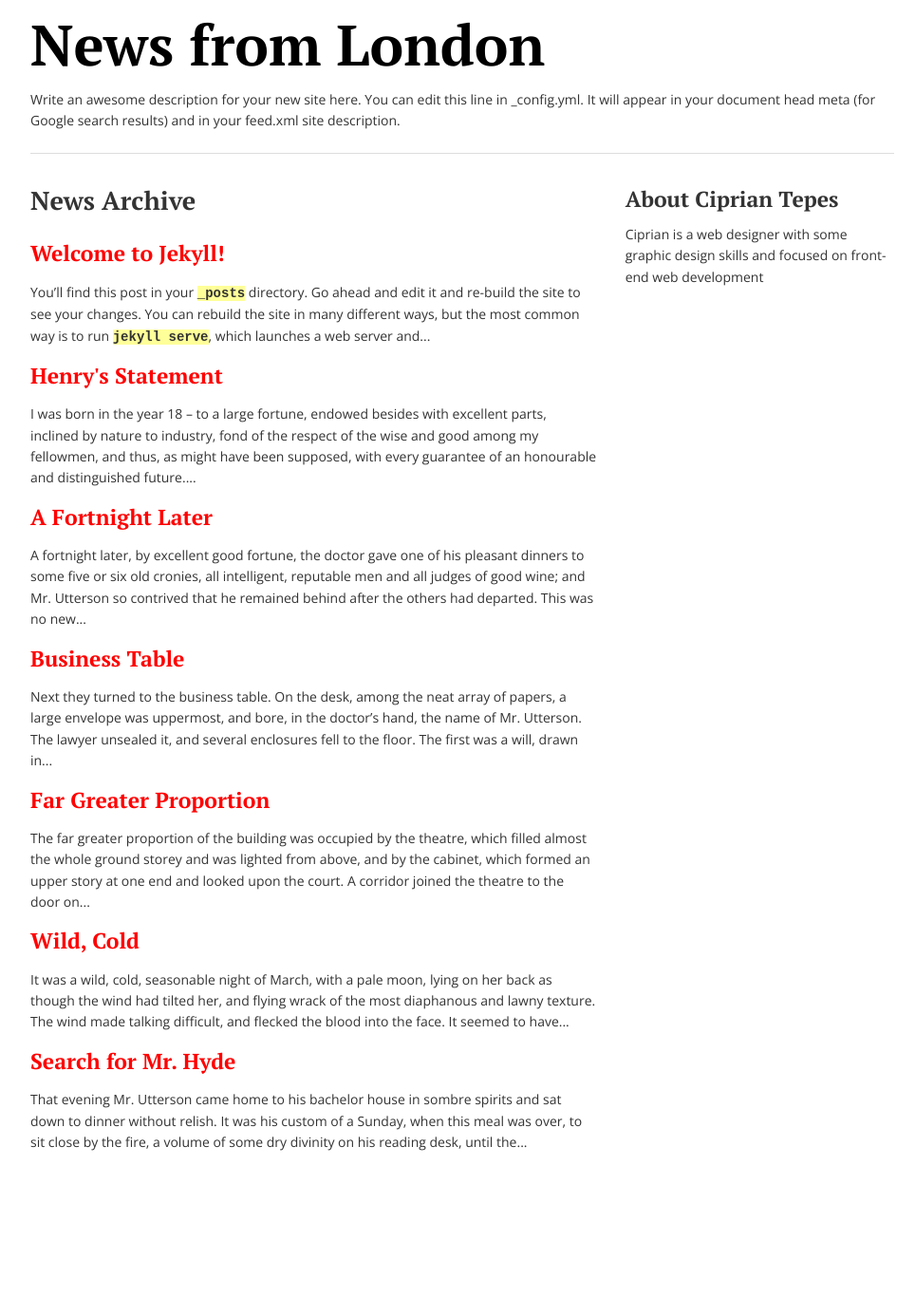
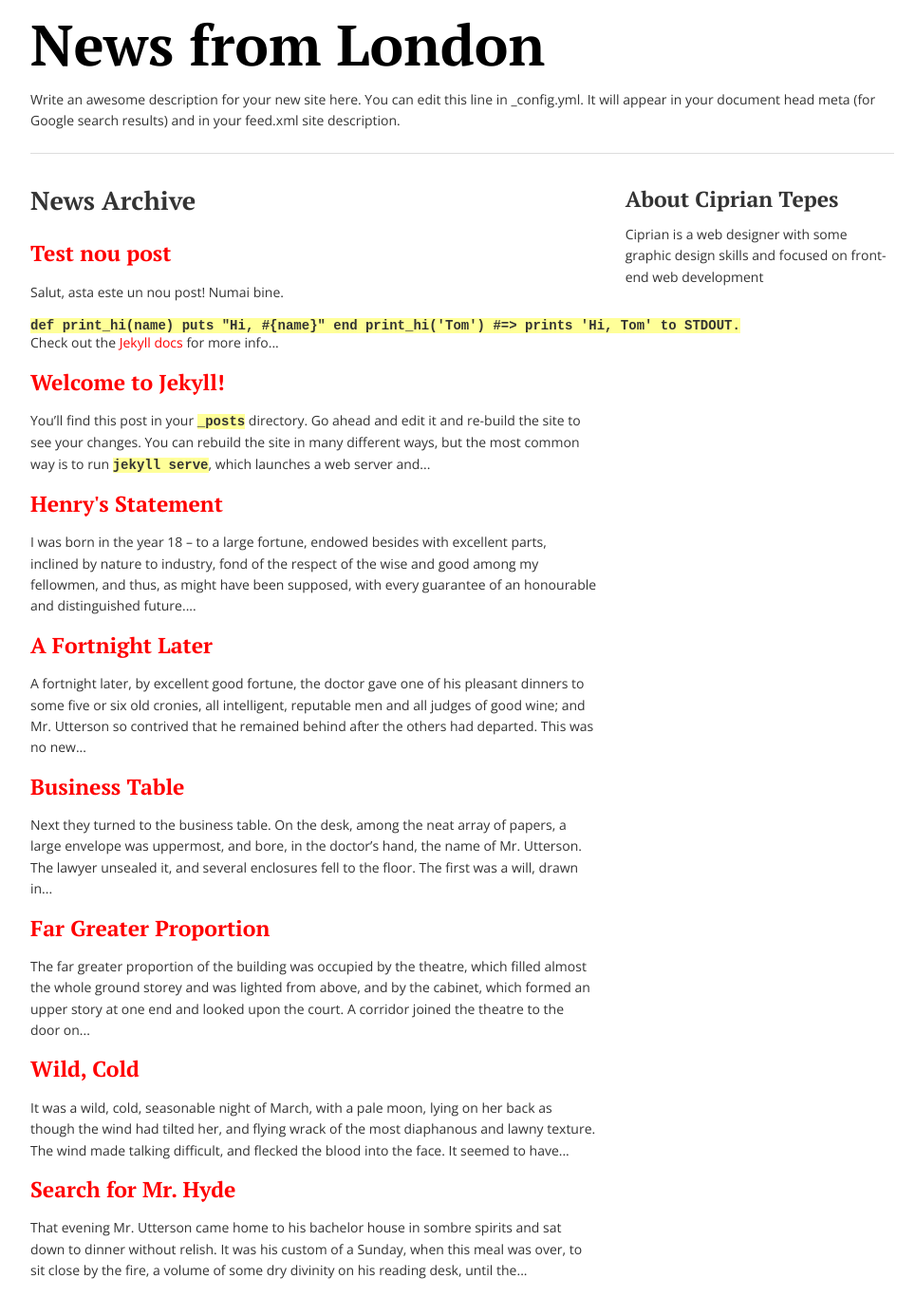
Before and after one commit to cipriantepes/jekyll, a Jekyll site: the page built from archive.html, in a window 1280 px wide. Shown: the whole page at 95% size, without its empty margins (153-1117 px from the left). Built offline with Jekyll 4.4.1, drawn with Linux system fonts in a browser that asks for light colours; before the commit the page ends 1231 px from its top, so only the background shows below that.

Commit message:
Add new post and update index about section

```diff
--- /dev/null
+++ b/_posts/2016-02-02-test-new-post.markdown
@@ -0,0 +1,21 @@
+---
+layout: post
+title:  "Test nou post"
+date:   2016-02-02 15:23:38 +0200
+categories: jekyll update
+---
+Salut, asta este un nou post! Numai bine.
+
+{% highlight ruby %}
+def print_hi(name)
+  puts "Hi, #{name}"
+end
+print_hi('Tom')
+#=> prints 'Hi, Tom' to STDOUT.
+{% endhighlight %}
+
+Check out the [Jekyll docs][jekyll-docs] for more info on how to get the most out of Jekyll. File all bugs/feature requests at [Jekyll’s GitHub repo][jekyll-gh]. If you have questions, you can ask them on [Jekyll Talk][jekyll-talk].
+
+[jekyll-docs]: http://jekyllrb.com/docs/home
+[jekyll-gh]:   https://github.com/jekyll/jekyll
+[jekyll-talk]: https://talk.jekyllrb.com/
--- a/index.html
+++ b/index.html
@@ -42,8 +42,8 @@ layout: default
       <li><a href="{{ site.baseurl }}{{ post.url }}">{{ post.title }}</a></li>
       {% endfor %}
     </ul>
-    <h4>About Edward Hyde</h4>
-    <p>A night owl, citizen of London, of questionable character.</p>
+    <h4>About {{ site.owner }}</h4>
+    <p>{{ site.owner_description }}</p>
     <p><a href="/feed.xml">Subscribe to Feed</a></p>
   </div>
 </div>
```
